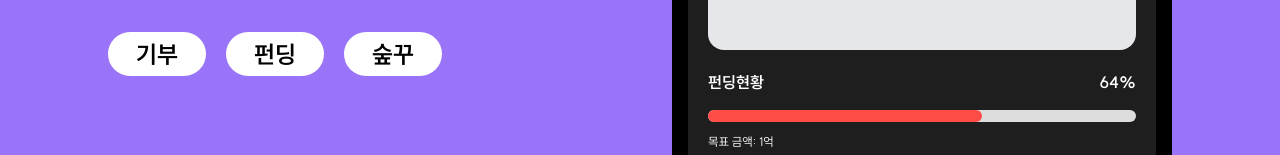
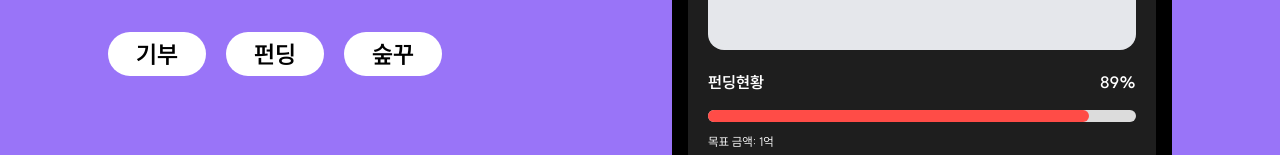
Before and after one commit to Chaemin-L/plantify-client, a Next.js app: page /fundraisings in a window 1280 px wide. Shown: the part 490-645 px from the top of the page. Built offline with nearby package versions, Linux system fonts and the light colour scheme.

Commit message:
feat: funding status, select 컴포넌트에 커스텀 스타일링 속성 추가

```diff
--- a/src/app/(_components)/funding-status.tsx
+++ b/src/app/(_components)/funding-status.tsx
@@ -1,13 +1,24 @@
+import clsx from "clsx";
 import Progressbar from "./progressbar";
 
-export default function FundingStatus() {
+interface FundingStatus {
+  size?: "sm" | "lg";
+  percent: number;
+}
+
+export default function FundingStatus({ size = "lg", percent }: FundingStatus) {
   return (
-    <div className="">
-      <div className="flex justify-between mb-4">
-        <h1 className="card-title">펀딩현황</h1>
-        <span className="card-title">64%</span>
+    <div>
+      <div
+        className={clsx(
+          size === "lg" ? "card-title" : "text-bd3",
+          "flex justify-between mb-4 "
+        )}
+      >
+        <h1>펀딩현황</h1>
+        <span>{percent}%</span>
       </div>
-      <Progressbar percent={64} />
+      <Progressbar percent={percent} />
       <div className="text-bd3 mt-3">목표 금액: 1억</div>
     </div>
   );
--- a/src/app/(_components)/select.tsx
+++ b/src/app/(_components)/select.tsx
@@ -10,11 +10,22 @@ interface Props<T> {
   baseUrl: string;
   items: SelectItemType<T>[];
   selectedItem: string;
+  sticky?: boolean;
 }
 
-export default function Select<T>({ baseUrl, items, selectedItem }: Props<T>) {
+export default function Select<T>({
+  baseUrl,
+  items,
+  selectedItem,
+  sticky = false,
+}: Props<T>) {
   return (
-    <ul className="flex gap-2 select-none flex-wrap">
+    <ul
+      className={clsx(
+        "flex gap-2 select-none flex-wrap  bg-black ",
+        sticky && "sticky top-0 z-20 pb-5"
+      )}
+    >
       {items.map(({ label, value }: SelectItemType<T>) => (
         <Link
           key={`${value}`}
--- a/src/app/card/page.tsx
+++ b/src/app/card/page.tsx
@@ -19,7 +19,7 @@ export default function HomePage() {
 
       {/** 펀딩 현황 */}
       <div className="card">
-        <FundingStatus />
+        <FundingStatus percent={58} />
       </div>
 
       {/** 획득 배지 및 펀딩 */}
--- a/src/app/fundraisings/(components)/best-funding.tsx
+++ b/src/app/fundraisings/(components)/best-funding.tsx
@@ -10,7 +10,7 @@ export default function BestFunding() {
         숲을 만날 수 있기를
       </div>
       <div className="bg-gray-200 w-full  aspect-[2/1.2] rounded-2xl" />
-      <FundingStatus />
+      <FundingStatus percent={89} />
     </Link>
   );
 }
--- a/src/app/fundraisings/layout.tsx
+++ b/src/app/fundraisings/layout.tsx
@@ -3,7 +3,7 @@ import type { Metadata } from "next";
 
 export const metadata: Metadata = {
   title: "Plantify - 기부",
-  description: "펀딩형 기부들이 궁금할 때",
+  description: "여러 펀딩형 기부들이 궁금할 때",
 };
 
 export default function Layout({
```
